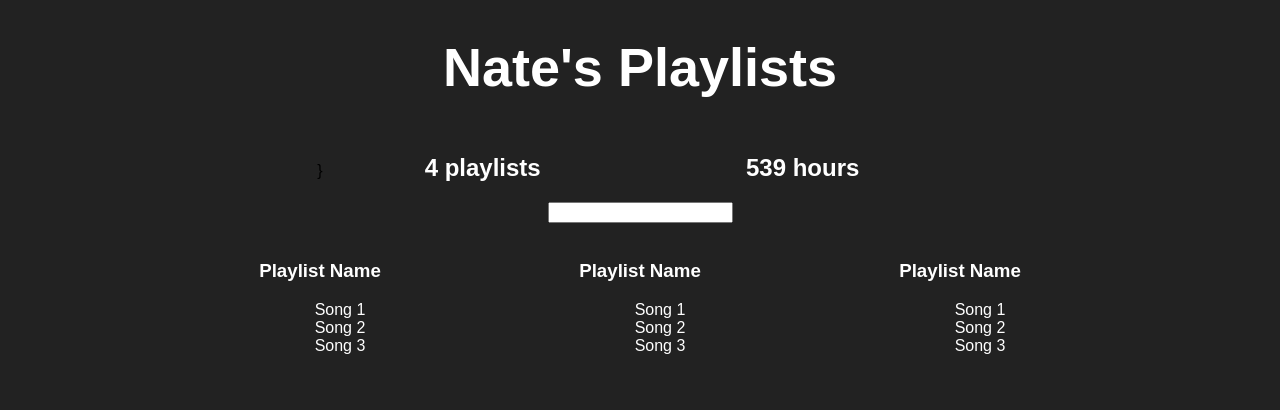
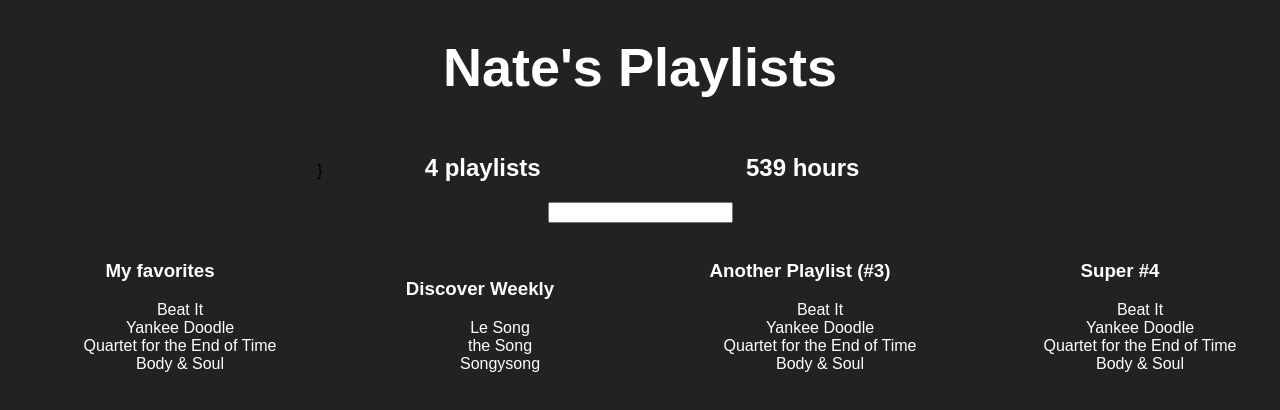
Before and after one commit to naterino/better-playlist, a React (Create React App) app: page / in a window 1280 px wide. Shown: the top 410 px of the page. Built offline with nearby package versions, Linux system fonts and the light colour scheme.

Commit message:
Listing playlists from server data dynamically.

```diff
--- a/src/App.js
+++ b/src/App.js
@@ -1,5 +1,5 @@
-import React, { Component } from 'react';
-import './App.css';
+import React, { Component } from 'react'
+import './App.css'
 
 let defaultStyle = {
   color: '#fff'
@@ -88,13 +88,14 @@
 
 class Playlist extends Component {
   render() {
+    let playlist = this.props.playlist
     return (
       <div style={{...defaultStyle, display: 'inline-block', width: "25%"}}><img/>
-      <h3>Playlist Name</h3>
+      <h3>{playlist.name}</h3>
       <ul style={{'list-style': 'none'}}>
-        <li>Song 1</li>
-        <li>Song 2</li>
-        <li>Song 3</li>
+        {playlist.songs.map(song =>
+          <li>{song.name}</li>
+        )}
       </ul>
       </div>
     );
@@ -103,7 +104,7 @@
 
 class App extends Component {
   constructor() {
-    super();
+    super()
     this.state = {serverData: {}}
   }
 
@@ -126,9 +127,9 @@
         <PlaylistCounter playlists={this.state.serverData.user.playlists}/>
         <HoursCounter playlists={this.state.serverData.user.playlists}/>
         <Filter/>
-        <Playlist/>
-        <Playlist/>
-        <Playlist/>
+        {this.state.serverData.user.playlists.map(playlist =>
+          <Playlist playlist={playlist}/>
+        )}
         </div> : <h1 style={defaultStyle}>Loading...</h1>
         }
       </div>
```
Lines whose indentation alone changed are shown as unchanged.
